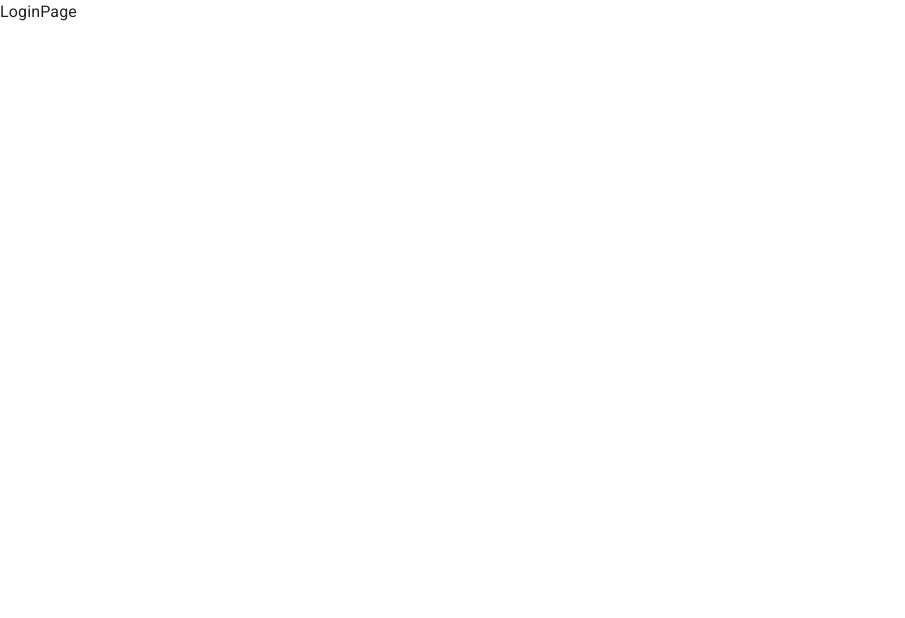
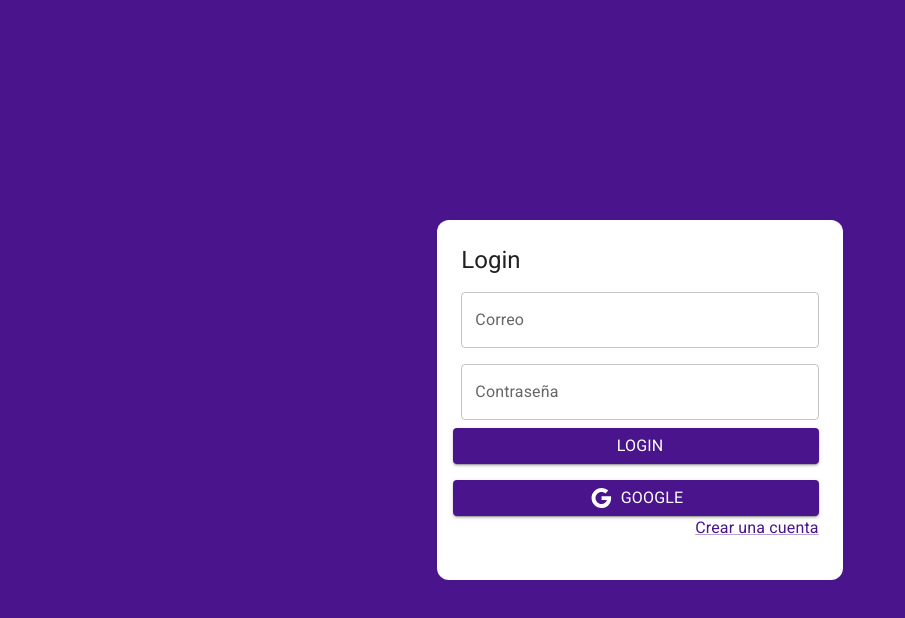
Before and after one commit to FiammaMuscari/NotesApp, a React (Vite) app: page /auth/login in a window 1280 px wide. Shown: the top 618 px of the page, without its empty margins (0-905 px from the left). Built offline with nearby package versions, Linux system fonts and the light colour scheme.

Commit message:
[update]:Base Project

```diff
--- /dev/null
+++ b/src/auth/layout/AuthLayout.jsx
@@ -0,0 +1,29 @@
+import { Grid, Typography } from "@mui/material";
+import React from "react";
+
+export const AuthLayout = ({children, title=''}) => {
+  return (
+    <Grid
+      container
+      spacing={0}
+      direction="row"
+      alignItems="center"
+      justifyContent="center"
+      sx={{ minHeight: "100vh", backgroundColor: "primary.main", padding: 4 }}
+    >
+      <Grid
+        item
+        xs={12}
+        sm={8}
+        md={4}
+        className="box-shadow"
+        sx={{ backgroundColor: "#fff", padding: 3, borderRadius: 3 }}
+      >
+        <Typography variant="h5" sx={{ mb: 1 }}>
+          {title}
+        </Typography>
+        {children}
+      </Grid>
+    </Grid>
+  );
+};
--- a/src/auth/pages/LoginPage.jsx
+++ b/src/auth/pages/LoginPage.jsx
@@ -1,7 +1,70 @@
-import React from 'react'
+import {Link as RouterLink} from 'react-router-dom'
+import { Button, Grid, Link, TextField, Typography } from "@mui/material";
+import React from "react";
+import {Google} from "@mui/icons-material";
+import { AuthLayout } from '../layout/AuthLayout';
 
 export const LoginPage = () => {
   return (
-    <div>LoginPage</div>
-  )
-}
+    <AuthLayout title='Login'>
+        <form action="">
+          <Grid item xs={12} sx={{ mt: 2 }}>
+            <TextField
+              label="Correo"
+              type="email"
+              placeholder="correo@gmail.com"
+              fullWidth
+            />
+          </Grid>
+          <Grid item xs={12} sx={{ mt: 2 }}>
+            <TextField
+              label="Contraseña"
+              type="password"
+              placeholder="Contraseña"
+              fullWidth
+            />
+          </Grid>
+          <Grid
+          container
+          spacing={1}
+          sx={{mb:2, mt:1}}
+          >
+            <Button
+            variant='contained'
+            fullWidth
+            >
+
+              <Typography sx={{ml:1}}>Login</Typography>
+            </Button>
+
+          </Grid>
+          <Grid
+          container
+          spacing={1}
+          sx={{mb:2, mt:1}}
+          >
+            <Button
+            variant='contained'
+            fullWidth
+            >
+              <Google/>
+              <Typography sx={{ml:1}}>Google</Typography>
+            </Button>
+
+
+              <Grid container direction='row' justifyContent='end'>
+                <Link
+                component={RouterLink}
+
+                to='/auth/register'
+                >
+                Crear una cuenta
+                </Link>
+              </Grid>
+
+          </Grid>
+
+        </form>
+    </AuthLayout>
+  );
+};
--- a/src/auth/pages/RegisterPage.jsx
+++ b/src/auth/pages/RegisterPage.jsx
@@ -1,7 +1,64 @@
+import { Button, Grid, TextField, Typography } from '@mui/material'
+import {Link as RouterLink} from 'react-router-dom'
 import React from 'react'
+import { Link } from 'react-router-dom'
+import { AuthLayout } from '../layout/AuthLayout'
 
 export const RegisterPage = () => {
   return (
-    <div>RegisterPage</div>
+    <AuthLayout title='Crear Cuenta'>
+        <form action="">
+        <Grid item xs={12} sx={{ mt: 2 }}>
+            <TextField
+              label="Nombre completo"
+              type="text"
+              placeholder="Nombre completo"
+              fullWidth
+            />
+          </Grid>
+          <Grid item xs={12} sx={{ mt: 2 }}>
+            <TextField
+              label="Correo"
+              type="email"
+              placeholder="correo@gmail.com"
+              fullWidth
+            />
+          </Grid>
+          <Grid item xs={12} sx={{ mt: 2 }}>
+            <TextField
+              label="Contraseña"
+              type="password"
+              placeholder="Contraseña"
+              fullWidth
+            />
+          </Grid>
+
+
+          <Grid
+          container
+          spacing={1}
+          sx={{mb:2, mt:1}}
+          >
+            <Button
+            variant='contained'
+            fullWidth
+            >
+
+              <Typography sx={{ml:1}}>Crear Cuenta</Typography>
+            </Button>
+
+          </Grid>
+            <Grid container direction='row' justifyContent='end'>
+                <Link
+                component={RouterLink}
+                color='inherit'
+                to='/auth/login'
+                >
+                Ya tengo una cuenta
+                </Link>
+              </Grid>
+
+        </form>
+</AuthLayout>
   )
 }
--- /dev/null
+++ b/src/notes/components/Navbar.jsx
@@ -0,0 +1,40 @@
+import { LogoutOutlined, MenuOutlined } from "@mui/icons-material";
+import { AppBar, Grid, IconButton, Toolbar, Typography } from "@mui/material";
+import React from "react";
+
+export const Navbar = ({ drawerWidth = 240 }) => {
+  return (
+    <AppBar
+      position="fixed"
+      sx={{
+        width: { sm: `calc(100% - ${drawerWidth}px)` },
+        ml: { sm: `${drawerWidth}px` },
+      }}
+    >
+      <Toolbar>
+        <IconButton
+          color="inherit"
+          edge="start"
+          sx={{ mr: 2, display: { sm: "none" } }}
+        >
+          <MenuOutlined></MenuOutlined>
+        </IconButton>
+
+        <Grid
+          container
+          direction="row"
+          justifyContent="space-between"
+          alignItems="center"
+        >
+          <Typography variant="h6" noWrap component="div">
+            NoteApp
+          </Typography>
+
+          <IconButton color="error">
+            <LogoutOutlined></LogoutOutlined>
+          </IconButton>
+        </Grid>
+      </Toolbar>
+    </AppBar>
+  );
+};
--- /dev/null
+++ b/src/notes/components/SideBar.jsx
@@ -0,0 +1,51 @@
+import { TurnedInNot } from '@mui/icons-material'
+import { Divider, Drawer, Grid, List, ListItem, ListItemButton, ListItemIcon, ListItemText, Toolbar, Typography } from '@mui/material'
+import { Box } from '@mui/system'
+import React from 'react'
+
+export const SideBar = ({drawerWidth=240}) => {
+  return (
+    <Box
+    component='nav'
+    sx={{width:{sm:drawerWidth}, flexShrink:{sm:0}}}
+    >
+
+        <Drawer
+        variant='persistent'
+        open
+        sx={{
+            display:{xs:'block'},
+            '& .MuiDrawer-paper':{boxSizing:'border-box',width: drawerWidth}
+        }}
+
+        >
+            <Toolbar>
+                <Typography variant='h6' noWrap component='div'>
+                    Skill Factory
+                </Typography>
+            </Toolbar>
+            <Divider/>
+            <List>
+            {
+                        ['Enero', 'Febrero', 'Marzo', 'Abril'].map((text) => (
+                            <ListItem key={text} disablePadding  >
+                                <ListItemButton>
+                                    <ListItemIcon>
+                                        <TurnedInNot />
+                                    </ListItemIcon>
+                                    <Grid container>
+                                        <ListItemText primary={text}/>
+                                        <ListItemText secondary={'lorem ipsum dolor, sit amet consectuar adipiscing elit.'}/>
+                                    </Grid>
+                                </ListItemButton>
+                            </ListItem>
+                        ))
+                    }
+            </List>
+        </Drawer>
+
+
+
+    </Box>
+  )
+}
--- /dev/null
+++ b/src/notes/components/index.js
@@ -0,0 +1,2 @@
+export * from './Navbar';
+export * from './SideBar';
--- /dev/null
+++ b/src/notes/layout/NotesLayout.jsx
@@ -0,0 +1,23 @@
+import { Toolbar, Box } from '@mui/material'
+
+import React from 'react'
+import { Navbar, SideBar } from '../components'
+
+const drawerWidth = 240
+export const NotesLayout = ({children}) => {
+  return (
+    <Box sx={{display:'flex'}}>
+
+       <Navbar drawerWidth={drawerWidth}/>
+        {/*Sidebar*/}
+        <SideBar drawerWidth={drawerWidth}/>
+        <Box
+        component='main'
+        sx={{flexGrow:1, padding:3}}
+        >
+            <Toolbar/>
+            {children}
+        </Box>
+    </Box>
+  )
+}
--- a/src/notes/page/NotesPage.jsx
+++ b/src/notes/page/NotesPage.jsx
@@ -1,7 +1,13 @@
+import { Typography } from '@mui/material'
 import React from 'react'
+import { NotesLayout } from '../layout/NotesLayout'
 
 export const NotesPage = () => {
   return (
-    <div>NotesPage</div>
+    <NotesLayout>
+    <Typography>
+      Lorem ipsum dolor sit amet consectetur adipisicing elit. Suscipit cum mollitia minus nobis nam odio laboriosam ad, ex inventore amet, dolorem laborum iure nulla reiciendis consequatur ab consequuntur! Voluptates, possimus!
+    </Typography>
+    </NotesLayout>
   )
 }
--- a/src/router/AppRouter.jsx
+++ b/src/router/AppRouter.jsx
@@ -1,15 +1,17 @@
-import React from 'react'
-import { Route, Routes } from 'react-router-dom'
-import { AuthRoutes } from '../auth/routes/AuthRoutes'
-import { NotesRoutes } from '../notes/routes/NotesRoutes'
+import { Routes, Route } from 'react-router-dom';
+import { AuthRoutes } from '../auth/routes/AuthRoutes';
+import { NotesRoutes } from '../notes/routes/NotesRoutes';
 
 export const AppRouter = () => {
   return (
     <Routes>
-        {/*Login y Registro*/}
-        <Route path='/auth/*' element={<AuthRoutes/>}/>
-        {/*Noteapp*/}
-        <Route path='/*' element={<NotesRoutes/>}/>
+
+        {/* Login y Registro */}
+        <Route path='/auth/*' element={<AuthRoutes />} />
+
+        {/* NotesApp */}
+        <Route path='/*' element={<NotesRoutes />} />
+
     </Routes>
   )
 }
```
Also changed, not shown: src/auth/routes/AuthRoutes.jsx (+6 -6 lines), src/main.jsx (+4 -4 lines).
